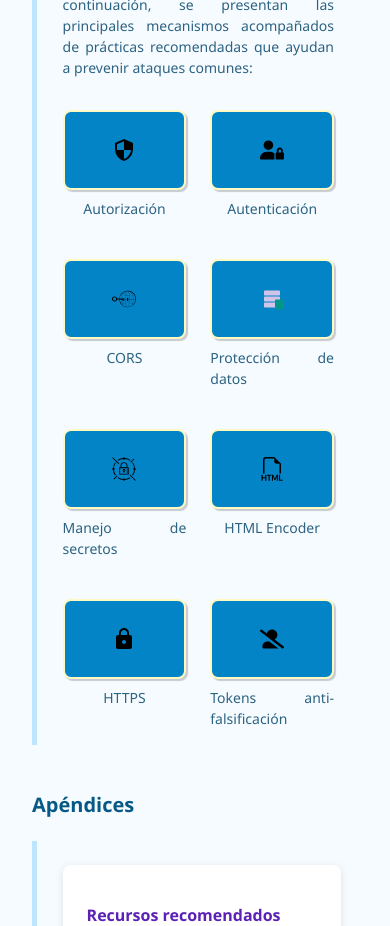
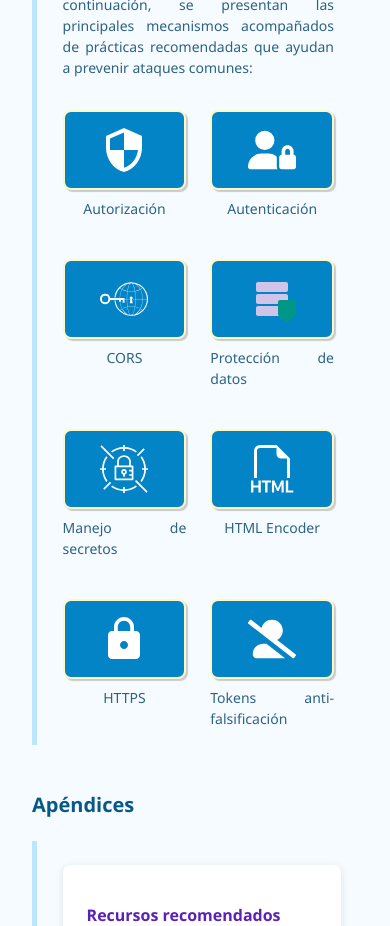
Before and after one commit to Alejandrin08/SegurAppNET, a React (Vite) app: page / in a window 390 px wide. Shown: the part 3220-4146 px from the top of the page. Built offline with nearby package versions, Linux system fonts and the light colour scheme.

Commit message:
Actualización de iconos

```diff
--- a/src/pages/Home/Home.css
+++ b/src/pages/Home/Home.css
@@ -158,10 +158,6 @@
     width: 100% !important;
     height: 80px !important;
     padding: var(--spacing-xs) !important;
-  }
-
-  .icon-mechanism {
-    font-size: 1.5rem !important;
   }
 
   .container-cards {
@@ -453,7 +449,7 @@
 
 .icon-mechanism {
   font-size: var(--footer-icon-size);
-  color: black;
+  color: white;
 }
 
 .underlined-letter {
```
